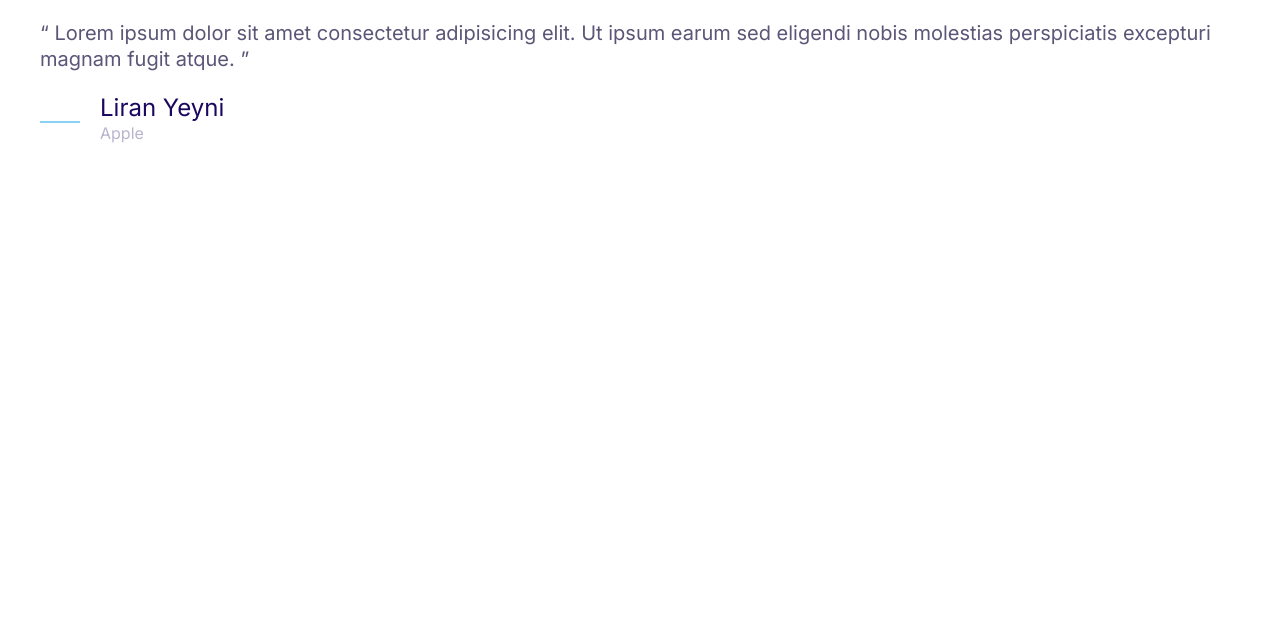
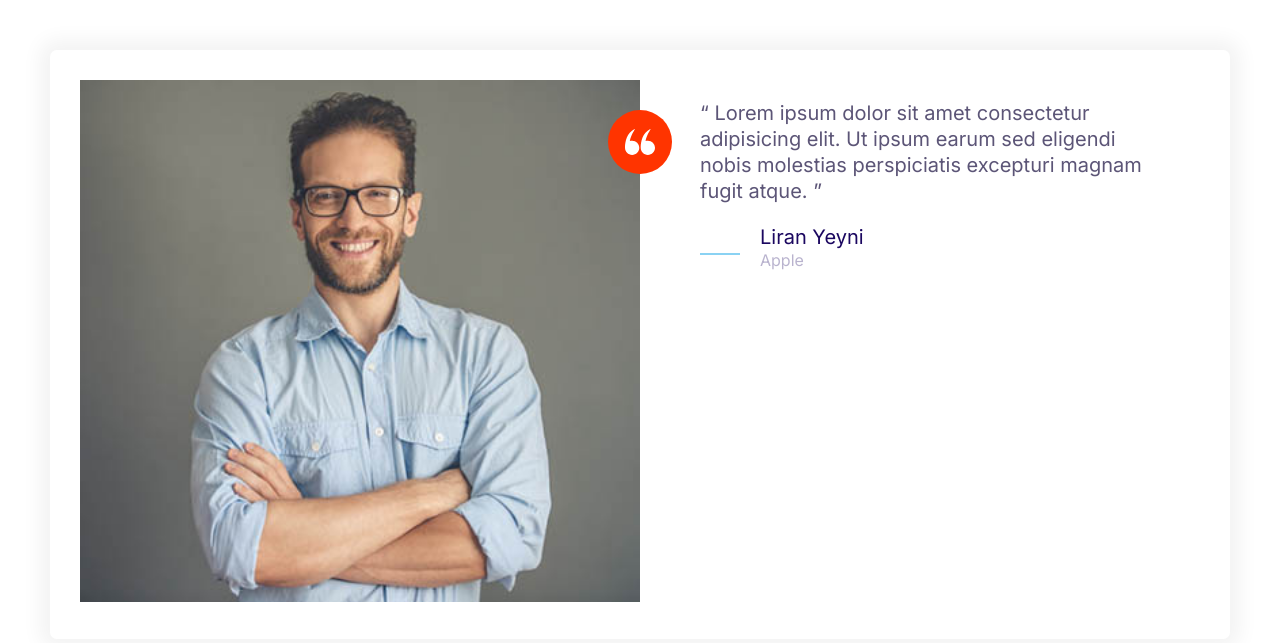
Before and after one commit to yeyni2/Code-With-Mosh-website, a plain HTML site: page index.html in a window 1280 px wide. Drawn offline with Linux system fonts and the light colour scheme.

Commit message:
Build Testimonial and Grid components

```diff
--- a/css/styles.css
+++ b/css/styles.css
@@ -162,8 +162,17 @@ a {
     height: 40px;
 }
 
+.icon--small {
+    width: 30px;
+    height: 30px;
+}
+
 .icon--primary {
     fill: var(--color-primary);
+}
+
+.icon--white {
+    fill: #fff;
 }
 
 .icon-container {
@@ -175,6 +184,10 @@ a {
     justify-content: center;
     align-items: center;
 
+}
+
+.icon-container--accent {
+    background: var(--color-accent);
 }
 
 /* Buttons */
@@ -440,3 +453,57 @@ color: #fff;
         font-size: 1.6rem;
     }
 }
+
+/* Grids */
+
+.grid {
+    display: grid;
+}
+
+@media screen and (min-width: 768px){
+    .grid--1x2 {
+        grid-template-columns: repeat(2, 1fr);
+    }
+}
+@media screen and (min-width: 1024px){
+    .grid--1x3 {
+        grid-template-columns: repeat(3, 1fr);
+    }
+}
+
+/* Testimonials */
+
+.testimonial{
+    padding: 3rem;
+}
+
+.testimonial__image {
+    position: relative;
+}
+
+.testimonial__image > img {
+    width: 100%;
+}
+
+.testimonial__image > .icon-container {
+    position: absolute;
+    top: 3rem;
+    right: -32px;
+
+}
+
+.testimonial .quote,
+.testimonial .quote__author {
+    font-size: 2.3rem;
+}
+
+@media screen and (min-width: 768px) {
+    .testimonial .quote,
+    .testimonial .quote__author {
+        font-size: 2rem;
+    }
+
+    .testimonial .quote{
+        margin-left: 6rem;
+    }
+}
--- a/index.html
+++ b/index.html
@@ -13,11 +13,22 @@
     <link rel="stylesheet" href="css/normalize.css" />
     <link rel="stylesheet" href="css/styles.css" />
   </head>
-  <body>
+  <body style="padding: 5rem">
+    <div class="card testimonial">
+      <div class="grid grid--1x2">
+        <div class="testimonial__image">
+          <img src="images/testimonial.jpg" alt="A happy, smiling customer" />
+          <span class="icon-container icon-container--accent">
+            <svg class="icon--small icon--white">
+              <use xlink:href="images/sprite.svg#quotes"></use>
+            </svg>
+          </span>
+        </div>
         <blockquote class="quote">
           <p class="quote__text">
-        Lorem ipsum dolor sit amet consectetur adipisicing elit. Ut ipsum earum
-        sed eligendi nobis molestias perspiciatis excepturi magnam fugit atque.
+            Lorem ipsum dolor sit amet consectetur adipisicing elit. Ut ipsum
+            earum sed eligendi nobis molestias perspiciatis excepturi magnam
+            fugit atque.
           </p>
           <footer>
             <div class="media">
@@ -33,5 +44,7 @@
             </div>
           </footer>
         </blockquote>
+      </div>
+    </div>
   </body>
 </html>
```
Also changed, not shown: components/testimonial.html (added, +31 -0 lines), images/testimonial.jpg (added). Lines whose indentation alone changed are shown as unchanged.
